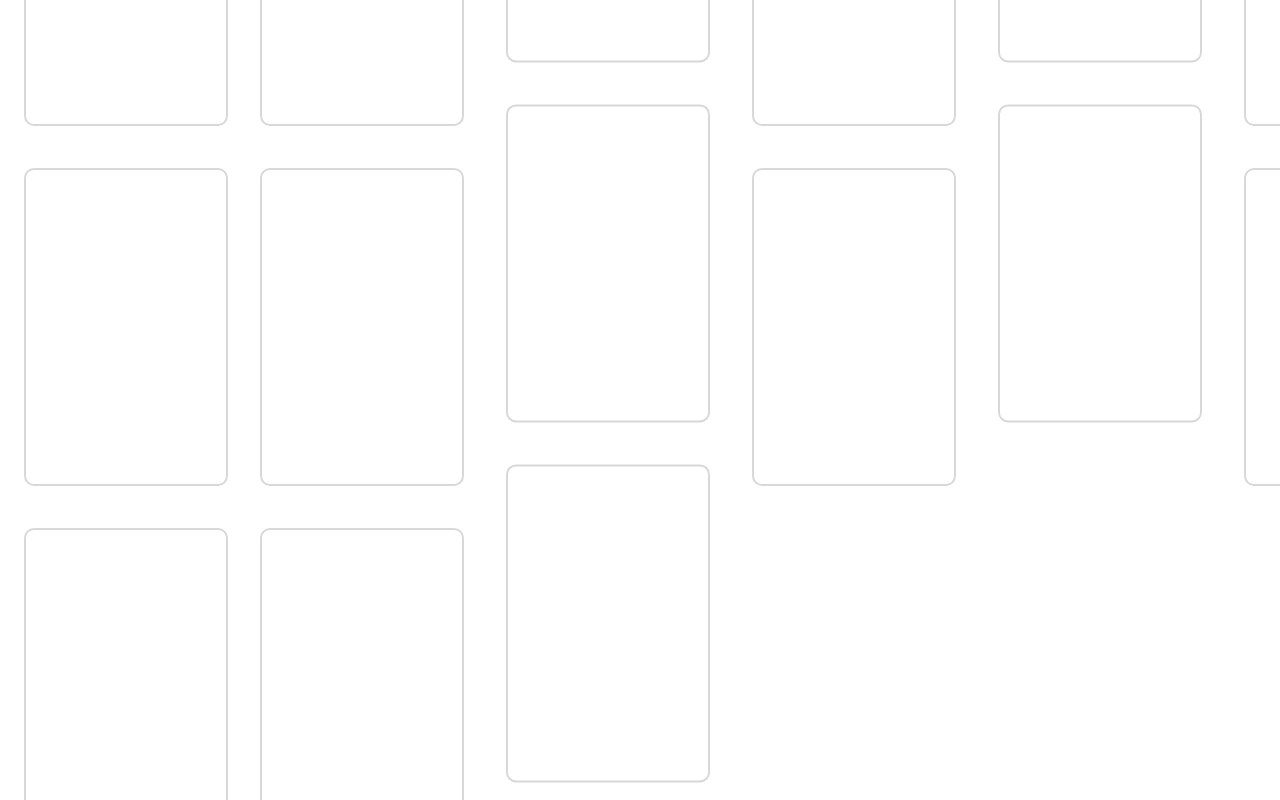
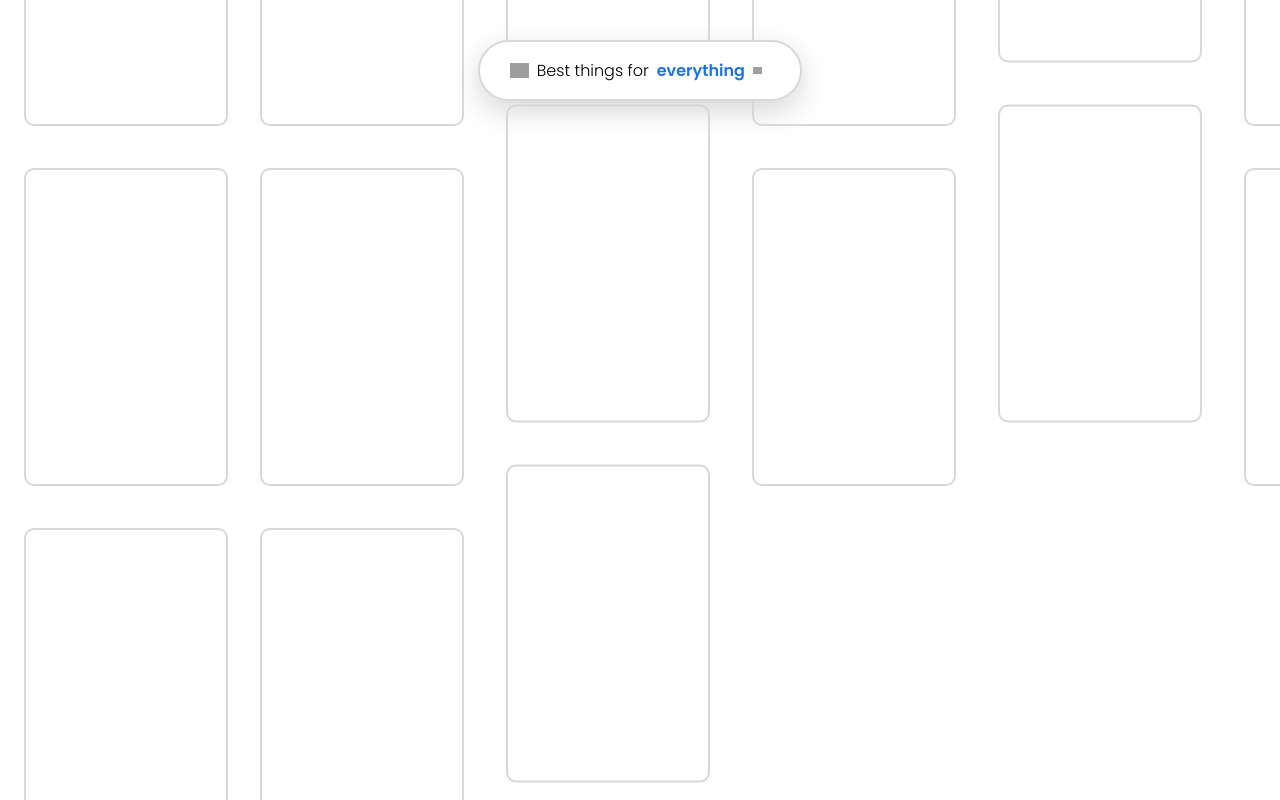
Before and after one commit to andrewtanjaya/ShoppingGoogleClone, a plain HTML site: page index.html in a window 1280 px wide. Drawn offline with nearby package versions, Linux system fonts and the light colour scheme; some packages are replaced by stand-ins of ours; grey boxes are pictures that could not be loaded; a script that the page names is missing.

Commit message:
Added Search Bar

```diff
--- a/index.html
+++ b/index.html
@@ -15,6 +15,12 @@
 <link href="https://fonts.googleapis.com/css2?family=Poppins:wght@300;600&display=swap" rel="stylesheet">
 </head>
 <body>
+    <div class="search">
+        <img src="https://www.freepnglogos.com/uploads/google-logo-png/google-logo-png-google-icon-logo-png-transparent-svg-vector-bie-supply-14.png" alt="">
+        <p>Best things for </p>
+        <p><b>everything </b></p>
+        <img src="https://www.freeiconspng.com/uploads/arrow-down-icon-png-3.png" alt="">
+    </div>
 
     <div class="container" id="main">
         <div class="container-left">
--- a/style.css
+++ b/style.css
@@ -128,3 +128,36 @@ html,body{
 .column:nth-child(even){
     transform: translate(-1%,-1%);
 }
+
+.search {
+    position : fixed;
+    top : 5%;
+    left : 50%;
+    width: 25%;
+    border-radius: 2em;
+    transform: translate(-50%,0%);
+    background-color: white;
+    border: 2px solid #D8D8D8;
+    display: flex;
+    justify-content: center;
+    z-index: 2;
+    box-shadow: 0px 10px 30px #d7d7d7;
+}
+
+.search p{
+    margin-right: 0.5em;
+}
+
+.search p:nth-child(3){
+    color: #1A73E9;
+}
+.search img{
+    object-fit: contain;
+    margin-right: 0.5em;
+    width: 6%;
+}
+
+.search img:nth-child(4){
+    object-fit: contain;
+    width: 3%;
+}
```
